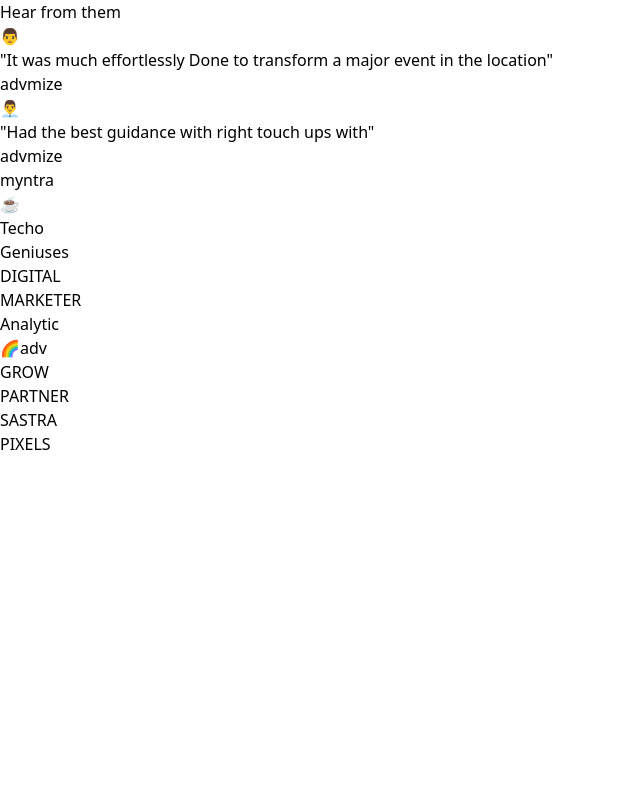
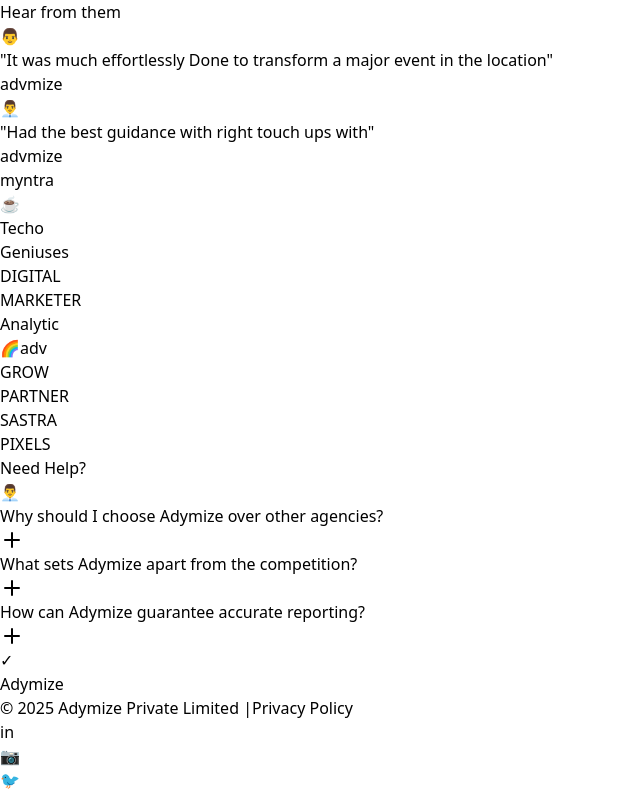
Before and after one commit to atharv-ghorpade/adymize-clone, a React (Vite) app: page / in a window 1280 px wide. Shown: the part 4475-5267 px from the top of the page, without its empty margins (0-640 px from the left). Before the commit the page ends 4931 px from the top, so only its background shows below. Built offline with nearby package versions, Linux system fonts and the light colour scheme.

Commit message:
App.jsx updated

```diff
--- a/src/App.jsx
+++ b/src/App.jsx
@@ -7,6 +7,7 @@
 import HowItStartsPage from './pages/HowItStartsPage';
 import WhatMakesUsUnique from './pages/WhatMakesUsUnique';
 import HearFromThem from './pages/HearFromThem';
+import NeedHelpFAQ from './pages/NeedHelpFAQ';
 function App() {
   return (
     <Router>
@@ -20,6 +21,7 @@
   <HowItStartsPage />
   <WhatMakesUsUnique />
   <HearFromThem />
+  <NeedHelpFAQ />
         <Routes>
           <Route path="/services" element={<ServicesPage />} />
         </Routes>
```
